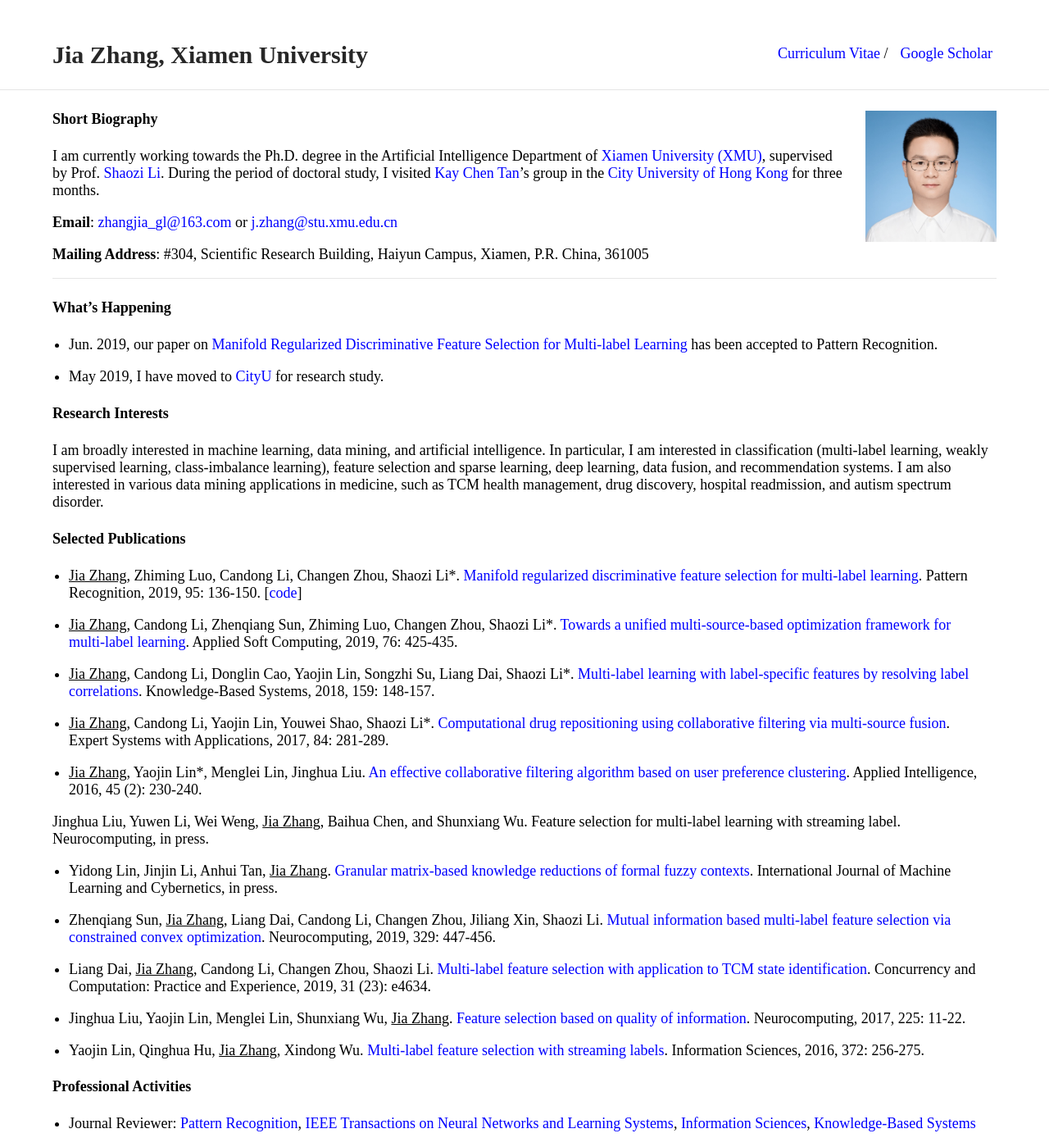
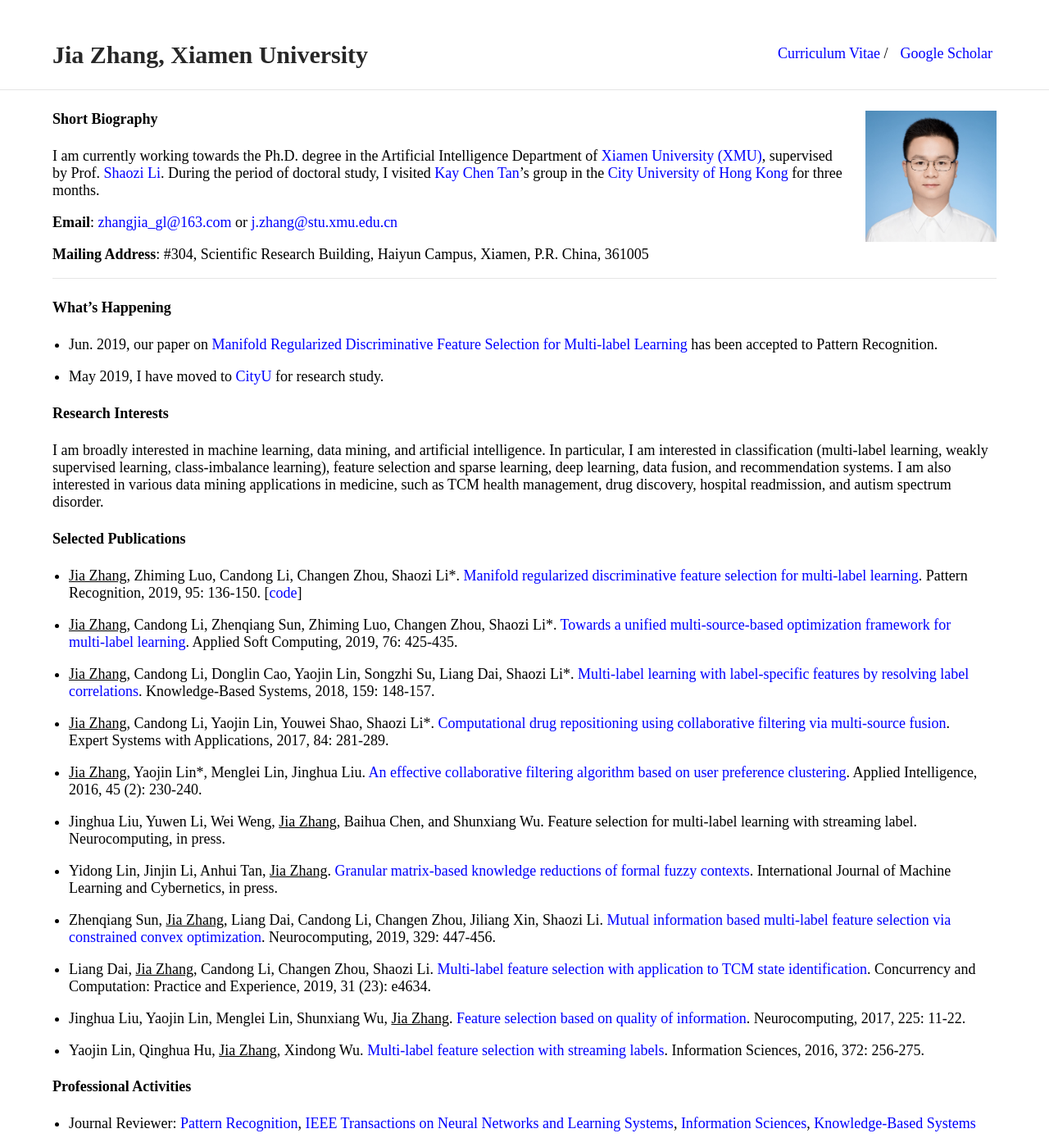
Before and after one commit to jiazhang-ml/jiazhang-ml.github.io, a Jekyll site: the page built from index.md, in a window 1280 px wide. Shown: the top 1399 px of the page at 82% size. Built offline with Jekyll 4.4.1, drawn with Linux system fonts in a browser that asks for light colours; grey boxes are pictures that could not be loaded.

```diff
--- a/index.md
+++ b/index.md
@@ -35,7 +35,7 @@ I am broadly interested in machine learning, data mining, and artificial intelli
 
 * <u>Jia Zhang</u>, Yaojin Lin\*, Menglei Lin, Jinghua Liu. [An effective collaborative filtering algorithm based on user preference clustering](https://link.springer.com/article/10.1007/s10489-015-0756-9). Applied Intelligence, 2016, 45 (2): 230-240.
 
-Jinghua Liu, Yuwen Li, Wei Weng, <u>Jia Zhang</u>, Baihua Chen, and Shunxiang Wu. Feature selection for multi-label learning with streaming label. Neurocomputing, in press.
+* Jinghua Liu, Yuwen Li, Wei Weng, <u>Jia Zhang</u>, Baihua Chen, and Shunxiang Wu. Feature selection for multi-label learning with streaming label. Neurocomputing, in press.
 
 * Yidong Lin, Jinjin Li, Anhui Tan, <u>Jia Zhang</u>. [Granular matrix-based knowledge reductions of formal fuzzy contexts](https://link.springer.com/article/10.1007/s13042-019-01022-4). International Journal of Machine Learning and Cybernetics, in press.
 
```
